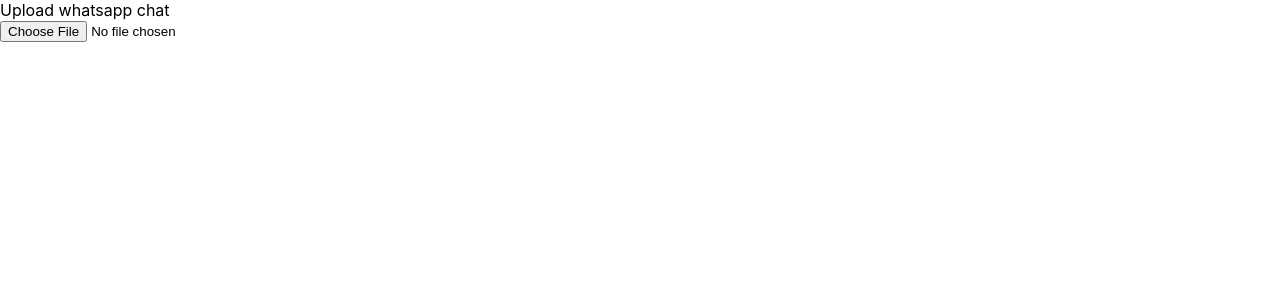
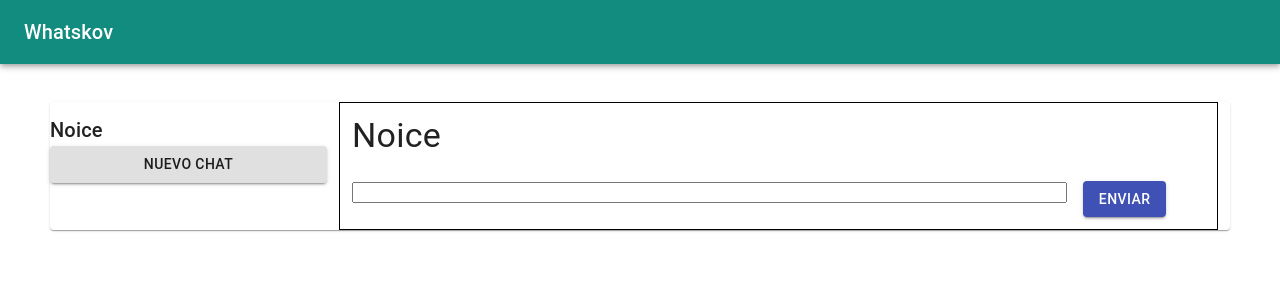
Before and after one commit to jbust97/DeepWhatsapp, a React (Create React App) app: page / in a window 1280 px wide. Shown: the top 300 px of the page. Built offline with nearby package versions, Linux system fonts and the light colour scheme.

Commit message:
Deleted a test file

```diff
--- a/package.json
+++ b/package.json
@@ -3,6 +3,7 @@
   "version": "0.1.0",
   "private": true,
   "dependencies": {
+    "@material-ui/core": "^4.11.3",
     "@testing-library/jest-dom": "^5.11.10",
     "@testing-library/react": "^11.2.6",
     "@testing-library/user-event": "^12.8.3",
--- a/src/App.js
+++ b/src/App.js
@@ -1,10 +1,37 @@
 import { React, useState } from 'react';
-import './App.css';
+import { makeStyles } from '@material-ui/core/styles';
+import {
+  Grid,
+  AppBar,
+  Typography,
+  Toolbar,
+  Paper,
+} from '@material-ui/core';
 import FileInput from './FileInput';
 import ChatGenerator from './ChatGenerator';
 
+const useStyles = makeStyles((theme) => ({
+  root: {
+    flexGrow: 1,
+  },
+  title: {
+    padding: theme.spacing(2),
+    textAlign: 'center',
+    color: theme.palette.text.primary,
+  },
+  primary: {
+    backgroundColor: '#128C7E',
+  },
+  primary2: {
+    backgroundColor: 'white',
+  },
+}));
+
 function App() {
+  const classes = useStyles();
   const [trainData, setTrainData] = useState('');
+  // eslint-disable-next-line no-unused-vars
+  const [conversations, setConversations] = useState([]);
   const handleFileInput = (file) => {
     const fileReader = new FileReader();
     // eslint-disable-next-line no-unused-vars
@@ -13,10 +40,29 @@
     };
     fileReader.readAsText(file);
   };
+  makeStyles({});
   return (
     <div>
-      <FileInput onChange={handleFileInput} />
-      <ChatGenerator trainData={trainData} />
+      <AppBar position="static" className={classes.primary}>
+        <Toolbar>
+          <Typography variant="h6">
+            Whatskov
+          </Typography>
+        </Toolbar>
+      </AppBar>
+      <Paper className={classes.primary2} style={{ margin: '50px' }}>
+        <Grid container spacing={3}>
+          <Grid item xs={3}>
+            <Typography variant="h6">
+              Noice
+            </Typography>
+            <FileInput onChange={handleFileInput} />
+          </Grid>
+          <Grid item xs={9}>
+            <ChatGenerator trainData={trainData} />
+          </Grid>
+        </Grid>
+      </Paper>
     </div>
   );
 }
--- a/src/ChatGenerator.js
+++ b/src/ChatGenerator.js
@@ -1,12 +1,21 @@
 import { React, useState, useEffect } from 'react';
 import PropTypes from 'prop-types';
+import {
+  Grid,
+  Paper,
+  Box,
+  Button,
+  Typography,
+} from '@material-ui/core';
 import { buildMarkovChain, generateChat } from './markov';
 
+const colon = ' :';
 export default function ChatGenerator({ trainData }) {
   // eslint-disable-next-line no-unused-vars
   const [outputData, setOutputData] = useState([]);
   const [listaDeMensajes, setListaDeMensajes] = useState([]);
   const [markovChain, setMarkovChain] = useState({ markov: {}, markovUser: {} });
+  const [message, setMessage] = useState('');
   useEffect(() => {
     setListaDeMensajes(trainData.split('\n').filter((line) => {
       const re = /[0-9]{1,2}\/[0-9]{1,2}\/[0-9]{1,2}, .*:.* .[Mm] - /;
@@ -18,21 +27,51 @@
     setMarkovChain({ markov: builtMarkov.markovAux, markovUser: builtMarkov.markovUserAux });
   }, [listaDeMensajes]);
   useEffect(() => {
-    const conversation = generateChat(markovChain.markov, markovChain.markovUser, 50);
+    const conversation = generateChat(markovChain.markov, markovChain.markovUser, 10);
     setOutputData(conversation);
   }, [markovChain]);
+  const sendMessage = () => {
+    const randNum = Math.floor(Math.random() * 5) + 1;
+    const conversation = generateChat(markovChain.markov, markovChain.markovUser, randNum);
+    setOutputData([...outputData, colon + message, ...conversation]);
+    return 0;
+  };
   return (
-    <div>
+    <Grid
+      container
+      spacing={3}
+      xs={12}
+      style={{ border: 'solid black 1px', backgroundColor: 'white' }}
+    >
+      <Grid item xs={12}>
+        <Typography variant="h4">
+          Noice
+        </Typography>
+      </Grid>
       {
         outputData.map((line) => (
-          <div>
-            {line}
-            <br />
-            <br />
-          </div>
+          <Grid item xs={12}>
+            <Box width="50%" style={line.split(':')[0] === ' ' ? { marginLeft: 'auto' } : {}}>
+              <Paper>
+                <strong>
+                  {line.split(':')[0]}
+                </strong>
+                <br />
+                {line.split(':').slice(1).join('')}
+              </Paper>
+            </Box>
+          </Grid>
         ))
       }
-    </div>
+      <Grid item xs={10}>
+        <input type="text" style={{ width: '100%' }} onChange={(e) => { setMessage(e.target.value); }} />
+      </Grid>
+      <Grid item xs={2}>
+        <Button onClick={() => sendMessage()} variant="contained" color="primary">
+          Enviar
+        </Button>
+      </Grid>
+    </Grid>
   );
 }
 
--- a/src/FileInput.js
+++ b/src/FileInput.js
@@ -1,13 +1,27 @@
-import { React } from 'react';
+import { React, useState } from 'react';
 import PropTypes from 'prop-types';
+import {
+  Grid,
+  Button,
+  Dialog,
+} from '@material-ui/core';
 
 export default function FileInput({ onChange }) {
+  // eslint-disable-next-line no-unused-vars
+  const [open, setOpen] = useState(false);
+
   return (
-    <label htmlFor="file-input">
-      Upload whatsapp chat
-      <br />
-      <input id="file-input" type="file" onChange={(e) => { onChange(e.target.files[0]); }} />
-    </label>
+    <Grid item container spacing={0}>
+      <Grid xs={12}>
+        <Button variant="contained" fullWidth onClick={() => { setOpen(true); }}>Nuevo Chat</Button>
+      </Grid>
+      <Grid item xs={3}>
+        <Dialog open={open} onClose={() => { setOpen(false); }}>
+          <input id="file-input" type="file" onChange={(e) => { onChange(e.target.files[0]); }} />
+        </Dialog>
+      </Grid>
+
+    </Grid>
   );
 }
 
--- a/src/markov.js
+++ b/src/markov.js
@@ -57,7 +57,7 @@
     let user = users[Math.floor(Math.random() * users.length)];
     // eslint-disable-next-line no-plusplus
     for (let i = 0; i < numberOfMessages; i++) {
-      // eslint-disable-next-line prefer-template
+      // eslint-disable-next-line    prefer-template
       let message = user + ':';
       let word = startToken;
       while (word !== endToken) {
```
Also changed, not shown: 2 other files (tests, documents, lock files or other folders).
